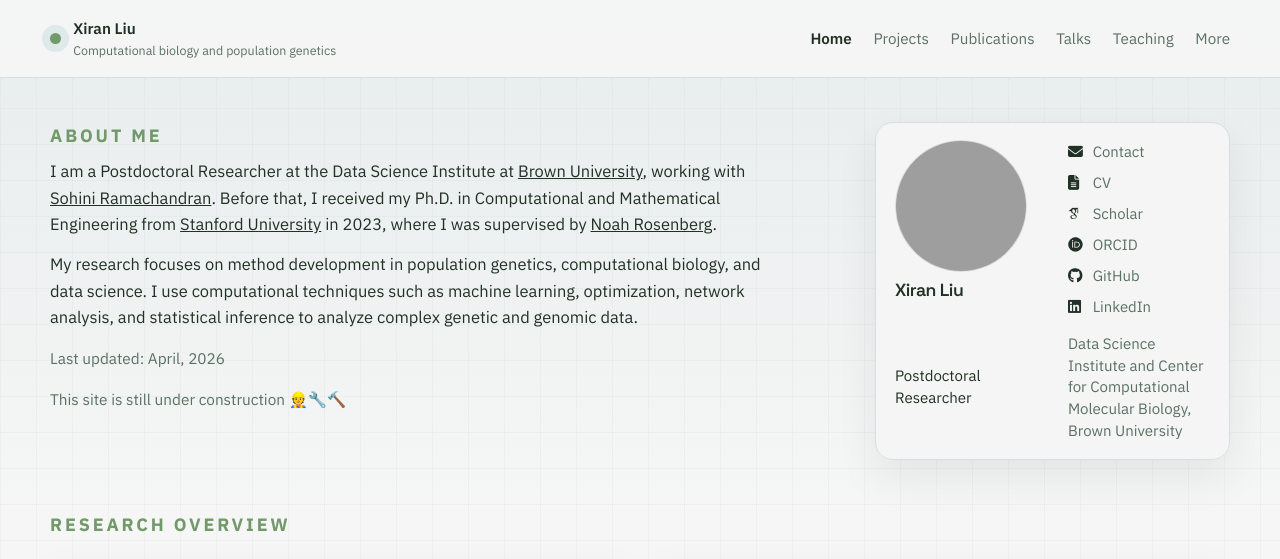
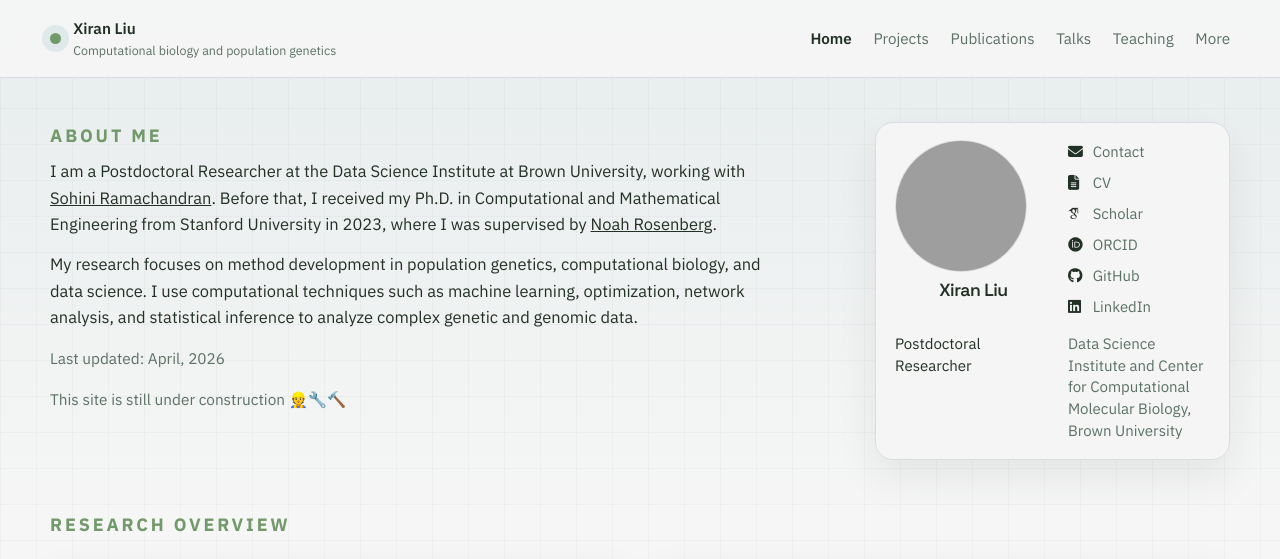
Before and after one commit to xr-cc/xr-cc.github.io, a Jekyll site: the page built from index.html, in a window 1280 px wide and 1400 px high. Shown: the top 559 px of the window. Built offline with Jekyll 4.4.1, drawn with Linux system fonts in a browser that asks for light colours; some web fonts are replaced; grey boxes are pictures that could not be loaded.

Commit message:
Adjust homepage profile card

```diff
--- a/_data/profile.yml
+++ b/_data/profile.yml
@@ -7,7 +7,7 @@ email: "xiran_liu1@brown.edu"
 avatar: "/images/profile.png"
 cv_url: "/files/XLiu_CV.pdf"
 about:
-  - "I am a Postdoctoral Researcher at the Data Science Institute at <a href=\"https://www.brown.edu/\">Brown University</a>, working with <a href=\"https://webhelper.brown.edu/ramachandran/\">Sohini Ramachandran</a>. Before that, I received my Ph.D. in Computational and Mathematical Engineering from <a href=\"https://www.stanford.edu/\">Stanford University</a> in 2023, where I was supervised by <a href=\"https://rosenberglab.stanford.edu/index.html\">Noah Rosenberg</a>."
+  - "I am a Postdoctoral Researcher at the Data Science Institute at Brown University, working with <a href=\"https://webhelper.brown.edu/ramachandran/\">Sohini Ramachandran</a>. Before that, I received my Ph.D. in Computational and Mathematical Engineering from Stanford University in 2023, where I was supervised by <a href=\"https://rosenberglab.stanford.edu/index.html\">Noah Rosenberg</a>."
   - "My research focuses on method development in population genetics, computational biology, and data science. I use computational techniques such as machine learning, optimization, network analysis, and statistical inference to analyze complex genetic and genomic data."
 research_interests:
   - "Population genetics"
--- a/assets/css/main.scss
+++ b/assets/css/main.scss
@@ -250,6 +250,8 @@ li {
 .hero-card__body {
   display: grid;
   gap: 0.2rem;
+  width: 100%;
+  text-align: center;
 }
 
 .profile-links {
@@ -281,12 +283,12 @@ li {
 
 .hero-card__meta--role {
   color: var(--text);
-  align-self: center;
+  align-self: start;
 }
 
 .hero-card__meta--affiliation {
   color: var(--muted);
-  align-self: center;
+  align-self: start;
 }
 
 .section,
```
